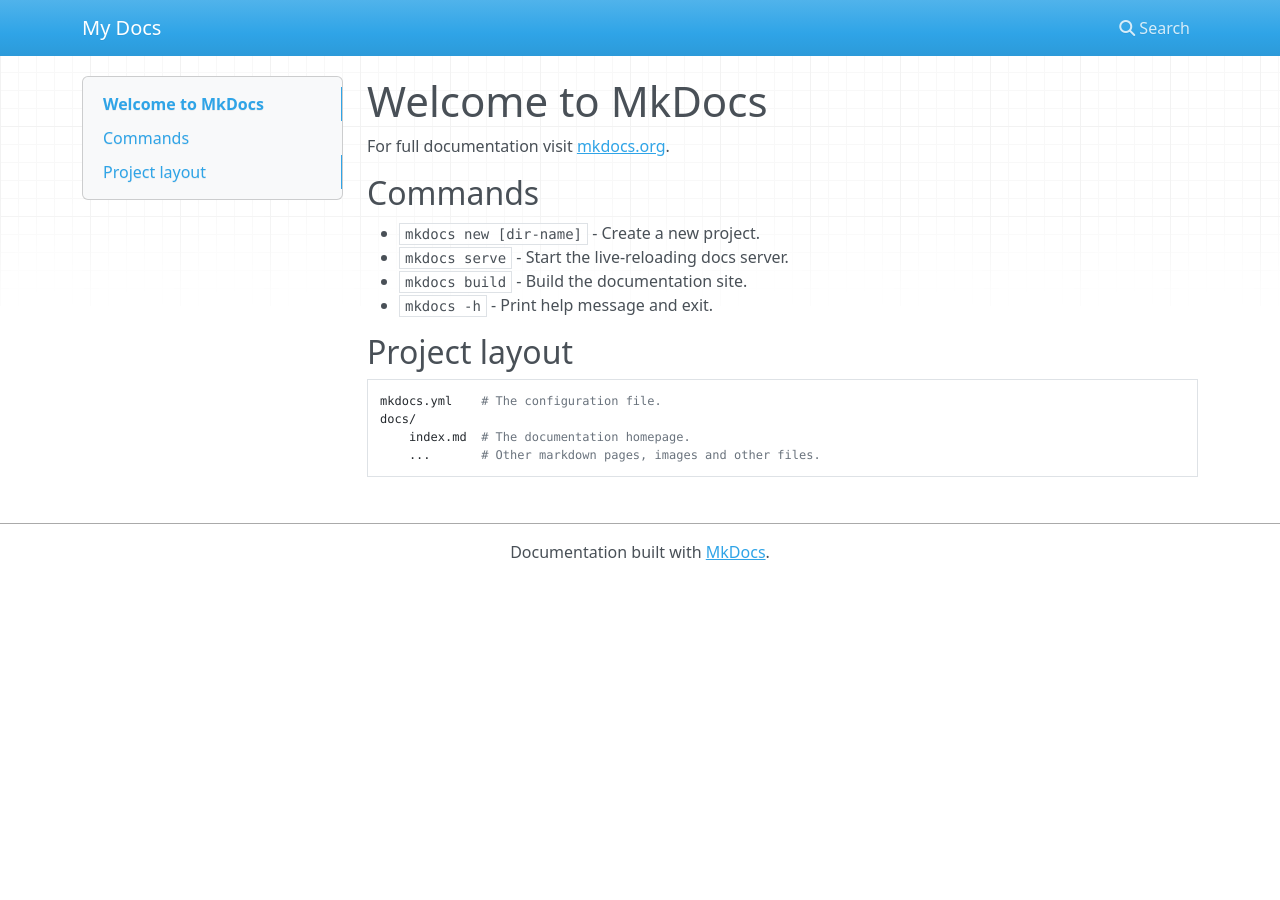
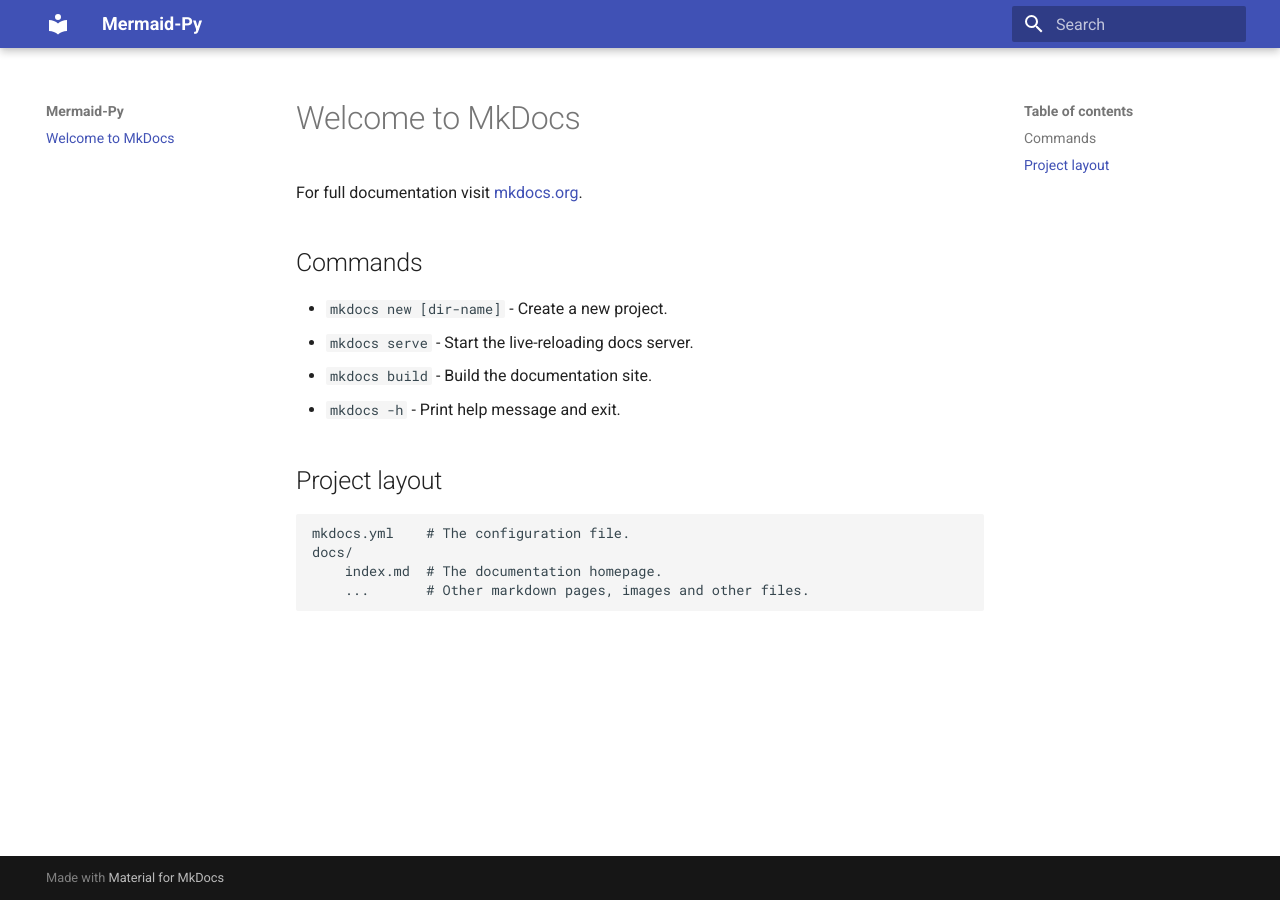
Before and after one commit to ouhammmourachid/mermaid-py, an MkDocs documentation site: the page built from docs/index.md, in a window 1280 px wide. Built offline with MkDocs 1.6.1 and Material for MkDocs 9.7.7, drawn with Linux system fonts in a browser that asks for light colours; nearby versions of some CDN libraries.

Commit message:
change the name of to mermaid-py

```diff
--- a/mkdocs.yml
+++ b/mkdocs.yml
@@ -1 +1,4 @@
-site_name: My Docs
+site_name: Mermaid-Py
+
+theme:
+  name: "material"
```
